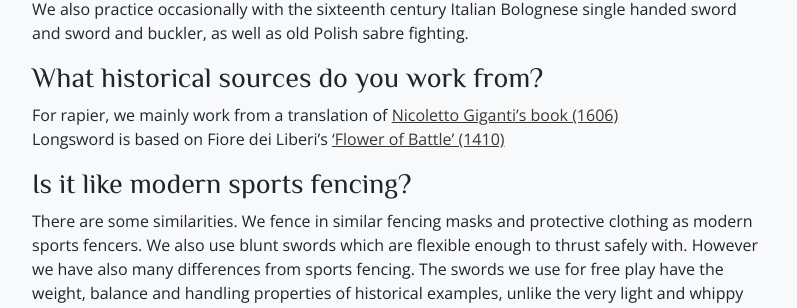
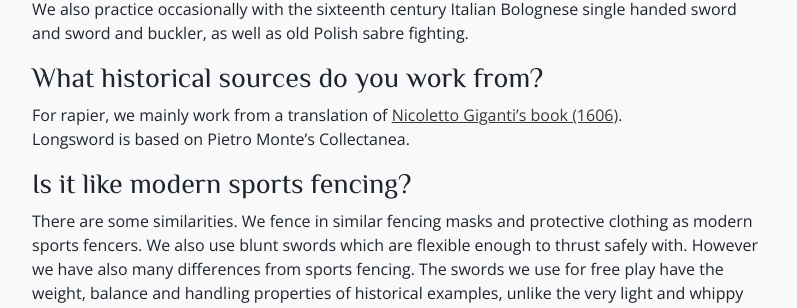
Before and after one commit to drachenwald/dun-in-mara, a Jekyll site: the page built from historical-fencing.md, in a window 1280 px wide and 900 px high, scrolled down 1005 px. Shown: the part 156-464 px from the top of the window, without its empty margins (50-847 px from the left). Built offline with Jekyll 4.4.1, drawn with Linux system fonts in a browser that asks for light colours; comment, search, counter and statistics services are not loaded.

Commit message:
updated fencing page to remove fiore and add collectanea

```diff
--- a/historical-fencing.md
+++ b/historical-fencing.md
@@ -44,8 +44,8 @@ We also practice occasionally with the sixteenth century Italian Bolognese singl
 
 ### What historical sources do you work from?
 
-For rapier, we mainly work from a translation of [Nicoletto Giganti’s book (1606)](https://wiktenauer.com/wiki/Nicoletto_Giganti#Treatise)
-Longsword is based on Fiore dei Liberi’s [‘Flower of Battle’ (1410)](http://www.getty.edu/art/gettyguide/artObjectDetails?artobj=1706)
+For rapier, we mainly work from a translation of [Nicoletto Giganti’s book (1606)](https://wiktenauer.com/wiki/Nicoletto_Giganti#Treatise).
+Longsword is based on Pietro Monte's Collectanea.
 
 ### Is it like modern sports fencing?
 
```
